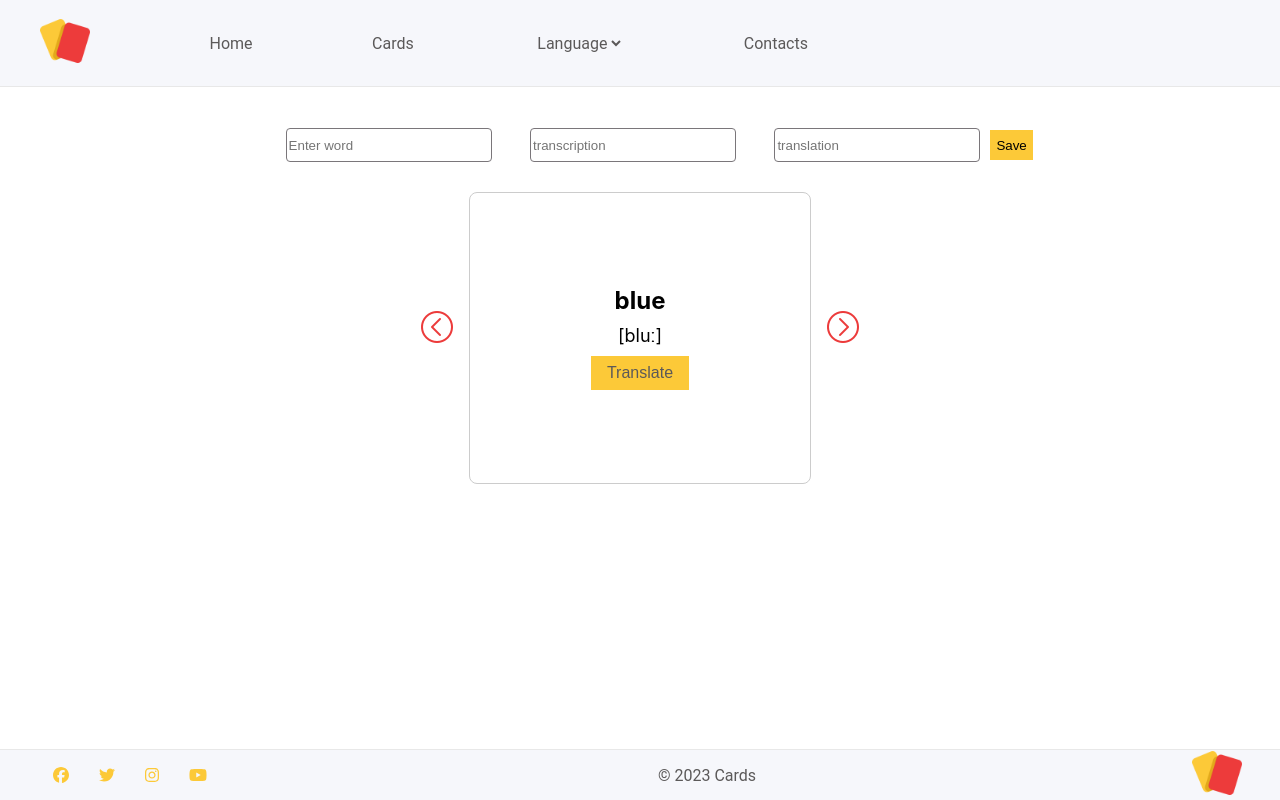
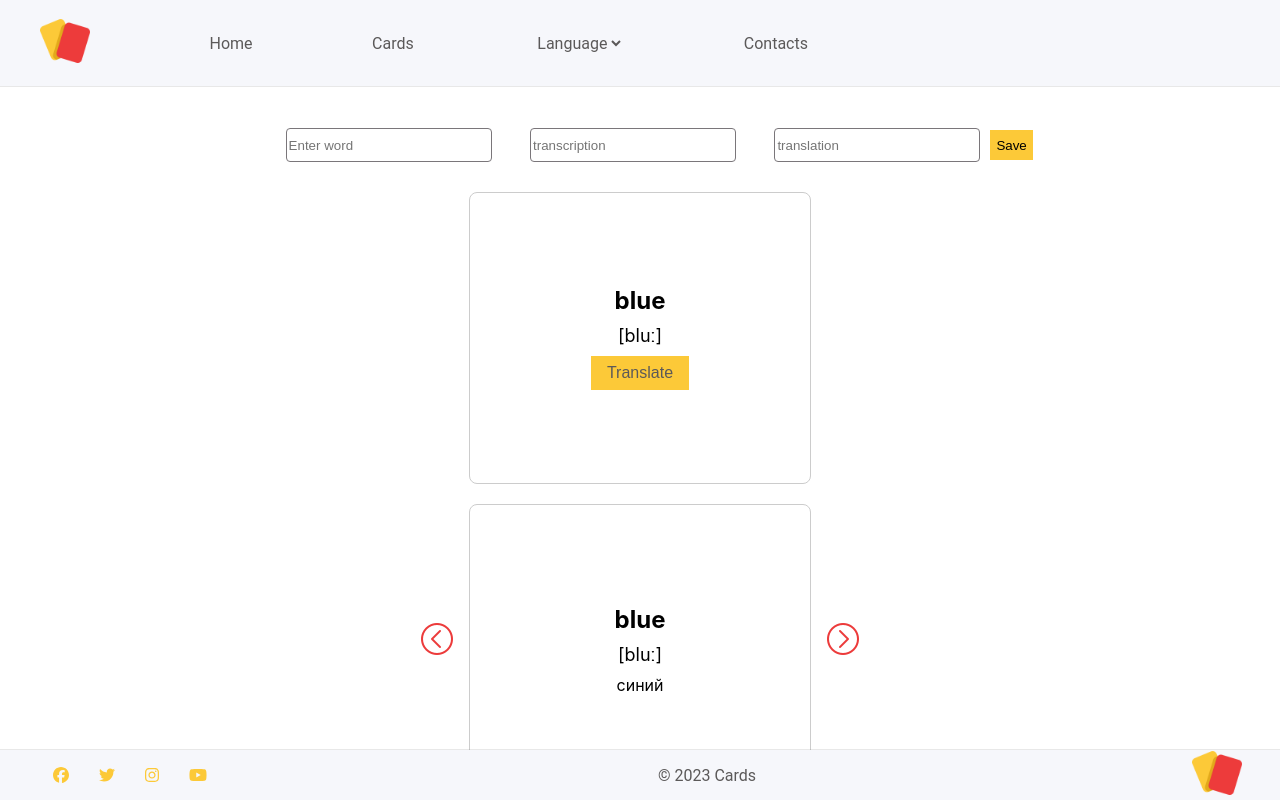
Before and after one commit to AllaOz/React-project, a React (Create React App) app in the folder my-app/: page / in a window 1280 px wide. Built offline with nearby package versions, Linux system fonts and the light colour scheme.

Commit message:
cardsslider

```diff
--- a/my-app/src/App.js
+++ b/my-app/src/App.js
@@ -3,6 +3,7 @@ import Header from './components/Header';
 import Footer from './components/Footer';
 import Body from './components/Body';
 import Cards from './components/Cards';
+import Cardsslider from './components/Cardsslider';
 
 
 function App() {
@@ -12,6 +13,7 @@ function App() {
       <Body/>
       <Footer/>
       <Cards/>
+      <Cardsslider/>
 
     </div>
   );
--- a/my-app/src/components/Cards.jsx
+++ b/my-app/src/components/Cards.jsx
@@ -1,38 +1,10 @@
-
 import React, { useState } from 'react';
 import styles from './cards.module.scss';
 import data from './data/data.json';
-import arrowleft from './assets/images/left-arrow.png';
-import arrowright from './assets/images/right-arrow.png';
-
-
 
 function CardList() {
-    const [currentWordIndex, setCurrentWordIndex] = useState(0);
+  const { word, transcription, translation } = data[0];
   const [showTranslation, setShowTranslation] = useState(false);
-
-
-    const handleNextWord = () => {
-      setCurrentWordIndex((prevIndex) => (prevIndex + 1));
-      setShowTranslation(false);
-
-      if (currentWordIndex === data.length - 1) {
-        setCurrentWordIndex(0);
-      }
-
-    };
-    const handlePreviousWord = () => {
-        let newIndex = currentWordIndex - 1;
-        if (newIndex < 0) {
-          newIndex = data.length - 1;
-        }
-        setCurrentWordIndex((newIndex));
-        setShowTranslation(false);
-      };
-
-
-
-    const { word, transcription, translation } = data[currentWordIndex];
 
   const handleToggleTranslation = () => {
     setShowTranslation(!showTranslation);
@@ -40,28 +12,18 @@ function CardList() {
 
   return (
     <div className={styles.card_container}>
-        <div>
-        <button className={styles.nextBtn} onClick={handlePreviousWord}>
-        <img src={arrowleft} alt="close icon to cancel editing" />
-        </button>
-        </div>
       <div className={styles.card_words}>
         <div className={styles.card_word}>{word}</div>
         <div className={styles.card_transcription}>{transcription}</div>
-          {showTranslation && <div className={styles.card_translation}>{translation}</div>}
+        {showTranslation && (
+          <div className={styles.card_translation}>{translation}</div>
+        )}
         {!showTranslation && (
           <button className={styles.translateBtn} onClick={handleToggleTranslation}>
             Translate
           </button>
-
         )}
       </div>
-        <div>
-        <button className={styles.nextBtn} onClick={handleNextWord}>
-        <img src={arrowright} alt="close icon to cancel editing" />
-        </button>
-        </div>
-
     </div>
   );
 }
--- /dev/null
+++ b/my-app/src/components/Cardsslider.jsx
@@ -0,0 +1,60 @@
+
+import React, { useState } from 'react';
+import styles from './cardsslider.module.scss';
+import data from './data/data.json';
+import arrowleft from './assets/images/left-arrow.png';
+import arrowright from './assets/images/right-arrow.png';
+
+
+
+function CardList() {
+    const [currentWordIndex, setCurrentWordIndex] = useState(0);
+
+
+    const handleNextWord = () => {
+      setCurrentWordIndex((prevIndex) => (prevIndex + 1));
+
+      if (currentWordIndex === data.length - 1) {
+        setCurrentWordIndex(0);
+      }
+
+    };
+    const handlePreviousWord = () => {
+        let newIndex = currentWordIndex - 1;
+        if (newIndex < 0) {
+          newIndex = data.length - 1;
+        }
+        setCurrentWordIndex((newIndex));
+
+      };
+
+
+
+    const { word, transcription, translation } = data[currentWordIndex];
+
+
+
+    return (
+      <div className={styles.card_container}>
+        <div>
+        <button className={styles.nextBtn} onClick={handlePreviousWord}>
+        <img src={arrowleft} alt="close icon to cancel editing" />
+        </button>
+        </div>
+        <div className={styles.card_words}>
+          <div className={styles.card_word}>{word}</div>
+          <div className={styles.card_transcription}>{transcription}</div>
+          <div className={styles.card_tranlation}>{translation}</div>
+
+        </div>
+        <div>
+        <button className={styles.nextBtn} onClick={handleNextWord}>
+        <img src={arrowright} alt="close icon to cancel editing" />
+        </button>
+        </div>
+
+      </div>
+    );
+  }
+
+  export default CardList;
--- /dev/null
+++ b/my-app/src/components/cards-slider.module.css
@@ -0,0 +1,61 @@
+@font-face {
+  font-family: "Roboto", sans-serif;
+  src: url("../assets/fonts/Roboto-Light.ttf");
+}
+@font-face {
+  font-family: "Roboto-Medium", sans-serif;
+  src: url("../assets/fonts/Roboto-Medium.ttf");
+}
+.card_container {
+  display: flex;
+  flex-direction: row;
+  align-items: center;
+  justify-content: center;
+}
+
+.card_words {
+  display: flex;
+  flex-direction: column;
+  align-items: center;
+  justify-content: center;
+  width: 300px;
+  height: 250px;
+  border: 1px solid #ccc;
+  border-radius: 8px;
+  padding: 20px;
+  margin-top: 20px;
+}
+
+.card_word {
+  font-size: 24px;
+  font-weight: bold;
+  margin-bottom: 10px;
+}
+
+.card_transcription,
+.card_translation {
+  font-size: 18px;
+  margin-bottom: 10px;
+}
+
+.translateBtn {
+  font-size: 16px;
+  padding: 8px 16px;
+  border: none;
+  background-color: rgb(252, 201, 56);
+  color: rgb(91, 89, 89);
+  cursor: pointer;
+}
+
+.translateBtn:hover {
+  background-color: rgb(236, 59, 59);
+  color: white;
+  transition: background-color 2s ease-out;
+}
+
+.nextBtn {
+  border: none;
+  background-color: white;
+  margin: 10px;
+  cursor: pointer;
+}/*# sourceMappingURL=cards-slider.module.css.map */
--- /dev/null
+++ b/my-app/src/components/cardsslider.module.scss
@@ -0,0 +1,60 @@
+@import "./utils/Variables.scss";
+
+.card_container {
+    display: flex;
+    flex-direction: row;
+    align-items: center;
+    justify-content: center;
+}
+
+.card_words {
+    display: flex;
+    flex-direction: column;
+    align-items: center;
+    justify-content: center;
+    width: 300px;
+    height: 250px;
+    border: 1px solid #ccc;
+    border-radius: 8px;
+    padding: 20px;
+    margin-top: 20px;
+
+  }
+
+  .card_word {
+    font-size: 24px;
+    font-weight: bold;
+    margin-bottom: 10px;
+  }
+
+  .card_transcription,
+  .card_translation {
+    font-size: 18px;
+    margin-bottom: 10px;
+  }
+
+  .translateBtn
+ {
+    font-size: 16px;
+    padding: 8px 16px;
+    border: none;
+    background-color:$icon-color;
+    color:$text-color;
+    cursor: pointer;
+  }
+
+  .translateBtn:hover {
+    background-color:$hover-color;
+    color: white;
+    -webkit-transition: background-color 2s ease-out;
+    -moz-transition: background-color 2s ease-out;
+    -o-transition: background-color 2s ease-out;
+    transition: background-color 2s ease-out;
+  }
+
+  .nextBtn {
+    border: none;
+    background-color: white;
+    margin: 10px;
+    cursor: pointer;
+  }
```
Also changed, not shown: 2 other files (tests, documents, lock files or other folders). Lines whose indentation alone changed are shown as unchanged.
